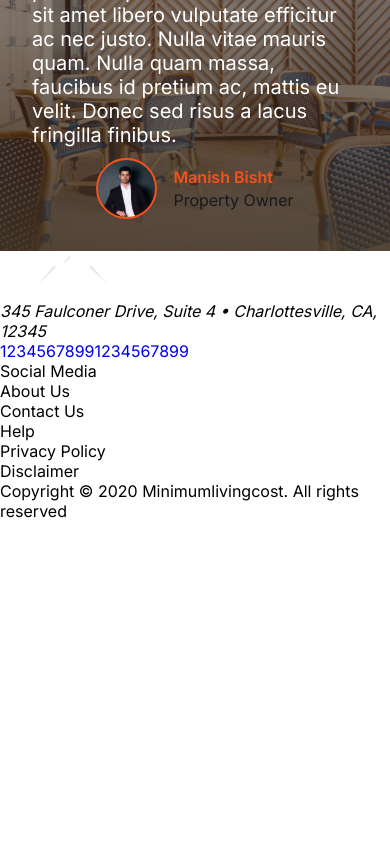
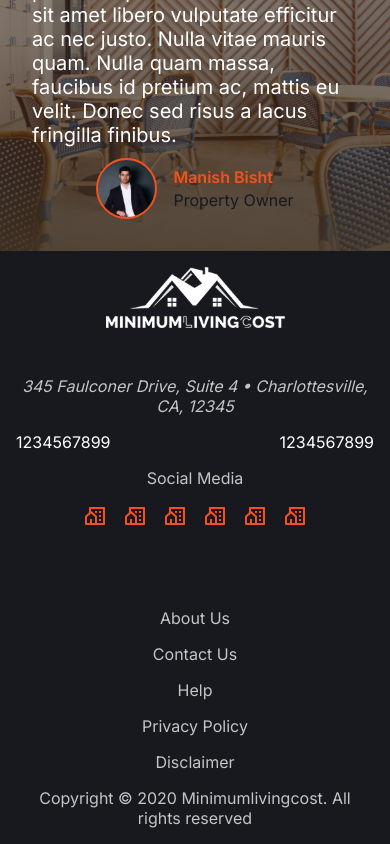
Before and after one commit to ManishBisht777/home-rental, a React (Vite) app: page / in a window 390 px wide. Shown: the part 7459-8303 px from the top of the page. Before the commit the page ends 7980 px from the top, so only its background shows below. Built offline with nearby package versions, Linux system fonts and the light colour scheme.

Commit message:
footer responsive

```diff
--- a/src/components/footer/_footer.scss
+++ b/src/components/footer/_footer.scss
@@ -1 +1,89 @@
 @use "../../styles/assets" as *;
+
+.footer {
+  background: $black;
+  color: rgb(197, 197, 197);
+  padding: 3rem;
+}
+
+.foot {
+  display: flex;
+  justify-content: space-around;
+  img {
+    width: 20%;
+  }
+}
+
+.contact {
+  display: flex;
+  flex-direction: column;
+  gap: 1rem;
+}
+
+.ph-no {
+  display: flex;
+  justify-content: space-between;
+  a {
+    color: #fff;
+  }
+}
+.socials {
+  display: flex;
+  gap: 1rem;
+  align-items: center;
+}
+
+.icons {
+  display: flex;
+  gap: 1rem;
+  flex-wrap: wrap;
+  img {
+    width: 2rem;
+  }
+}
+
+.foot-links {
+  display: flex;
+  align-items: center;
+  margin-top: 5rem;
+  gap: 1rem;
+  flex-direction: column;
+  ul {
+    gap: 1rem;
+    display: flex;
+  }
+}
+
+@media screen and(max-width:720px) {
+  .footer {
+    padding: 1rem;
+  }
+  .foot {
+    flex-direction: column;
+    align-items: center;
+    gap: 3rem;
+    img {
+      width: 50%;
+    }
+  }
+  .icons {
+    img {
+      width: 1.5rem;
+    }
+  }
+
+  .contact {
+    text-align: center;
+  }
+  .socials {
+    flex-direction: column;
+  }
+
+  .foot-links {
+    text-align: center;
+    ul {
+      flex-direction: column;
+      align-items: center;
+    }
+  }
+}
--- a/src/components/footer/footer.tsx
+++ b/src/components/footer/footer.tsx
@@ -1,22 +1,30 @@
 import logo from "../../images/icons/logo.svg";
+import icon from "../../images/icons/house.svg";
 
 const Footer = () => {
   return (
-    <footer>
+    <footer className="footer">
       <div className="foot">
         <img src={logo} alt="" />
-        <div>
+        <div className="contact">
           <address>
             345 Faulconer Drive, Suite 4 • Charlottesville, CA, 12345
           </address>
-          <div>
+          <div className="ph-no">
             <a href="tel:+91">1234567899</a>
             <a href="tel:+91">1234567899</a>
           </div>
           <div className="socials">
             <p>Social Media</p>
 
-            <div className="icons"></div>
+            <div className="icons">
+              <img src={icon} alt="" />
+              <img src={icon} alt="" />
+              <img src={icon} alt="" />
+              <img src={icon} alt="" />
+              <img src={icon} alt="" />
+              <img src={icon} alt="" />
+            </div>
           </div>
         </div>
       </div>
--- a/src/styles/main.css
+++ b/src/styles/main.css
@@ -531,4 +531,89 @@ html {
   display: flex;
   gap: 0.5rem;
   align-items: center;
+}
+
+.footer {
+  background: #18191f;
+  color: rgb(197, 197, 197);
+  padding: 3rem;
+}
+
+.foot {
+  display: flex;
+  justify-content: space-around;
+}
+.foot img {
+  width: 20%;
+}
+
+.contact {
+  display: flex;
+  flex-direction: column;
+  gap: 1rem;
+}
+
+.ph-no {
+  display: flex;
+  justify-content: space-between;
+}
+.ph-no a {
+  color: #fff;
+}
+
+.socials {
+  display: flex;
+  gap: 1rem;
+  align-items: center;
+}
+
+.icons {
+  display: flex;
+  gap: 1rem;
+  flex-wrap: wrap;
+}
+.icons img {
+  width: 2rem;
+}
+
+.foot-links {
+  display: flex;
+  align-items: center;
+  margin-top: 5rem;
+  gap: 1rem;
+  flex-direction: column;
+}
+.foot-links ul {
+  gap: 1rem;
+  display: flex;
+}
+
+@media screen and (max-width: 720px) {
+  .footer {
+    padding: 1rem;
+  }
+  .foot {
+    flex-direction: column;
+    align-items: center;
+    gap: 3rem;
+  }
+  .foot img {
+    width: 50%;
+  }
+  .icons img {
+    width: 1.5rem;
+  }
+  .contact {
+    text-align: center;
+  }
+  .socials {
+    flex-direction: column;
+  }
+  .foot-links {
+    text-align: center;
+  }
+  .foot-links ul {
+    flex-direction: column;
+    align-items: center;
+  }
 }/*# sourceMappingURL=main.css.map */
--- a/src/styles/main.scss
+++ b/src/styles/main.scss
@@ -3,3 +3,4 @@
 @import "../components/navbar/navbar";
 @import "../pages/home/home";
 @import "../components/card/card";
+@import "../components/footer/footer";
```
Also changed, not shown: 1 other file (tests, documents, lock files or other folders).
